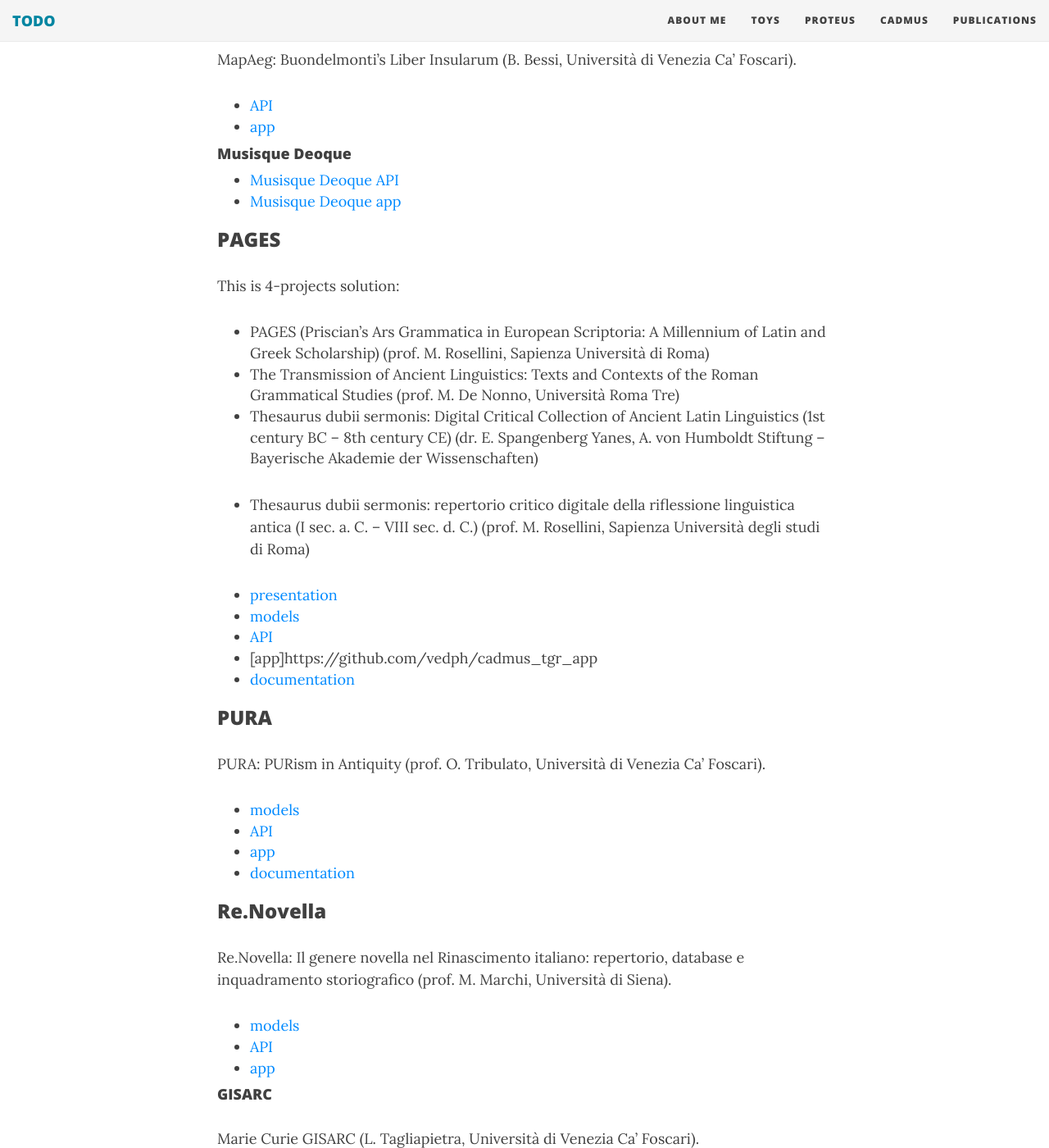
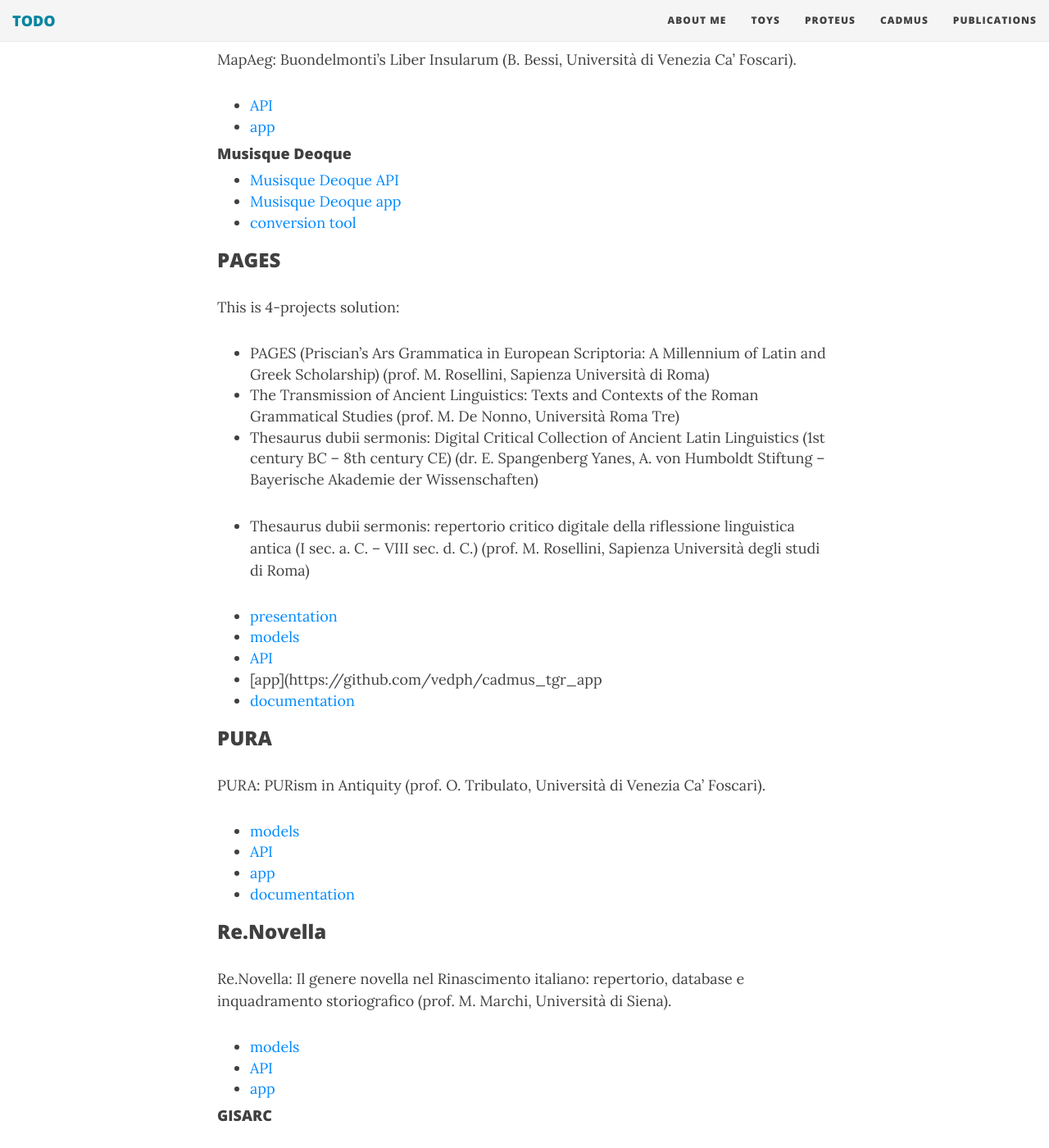
Before and after one commit to Myrmex/overview, a Jekyll site: the page built from cadmus/projects.md, in a window 1280 px wide and 1400 px high, scrolled down 1274 px. Shown: the whole window at 82% size. Built offline with Jekyll 4.4.1, drawn with Linux system fonts in a browser that asks for light colours; nearby versions of some CDN libraries.

Commit message:
Update projects.md

```diff
--- a/cadmus/projects.md
+++ b/cadmus/projects.md
@@ -57,6 +57,7 @@
 
 - [Musisque Deoque API](https://github.com/vedph/cadmus_mqdq_api)
 - [Musisque Deoque app](https://github.com/vedph/cadmus_mqdq_app)
+- [conversion tool](https://github.com/vedph/mqdq_mqutil)
 
 ### PAGES
 
@@ -70,7 +71,7 @@
 - [presentation](https://web.uniroma1.it/pages)
 - [models](https://github.com/vedph/cadmus_tgr)
 - [API](https://github.com/vedph/cadmus_tgr_api)
-- [app]https://github.com/vedph/cadmus_tgr_app
+- [app](https://github.com/vedph/cadmus_tgr_app
 - [documentation](https://github.com/vedph/cadmus_tgr_doc)
 
 ### PURA
```
